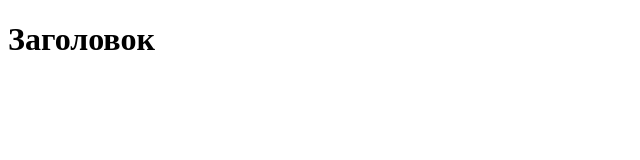
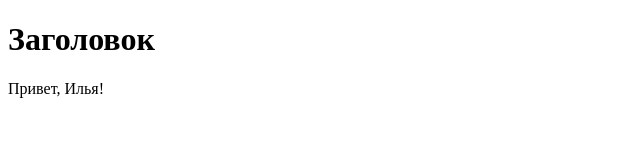
Before and after one commit to ilya313/git-for-study, a plain HTML site: page index.html in a window 1280 px wide. Shown: the whole page, without its empty margins (0-640 px from the left). Drawn offline with Linux system fonts and the light colour scheme.

Commit message:
Добавил приветствие

```diff
--- a/index.html
+++ b/index.html
@@ -6,5 +6,6 @@
 </head>
 <body>
 <h1>Заголовок</h1>
+<p>Привет, Илья!</p>
 </body>
 </html>
```
